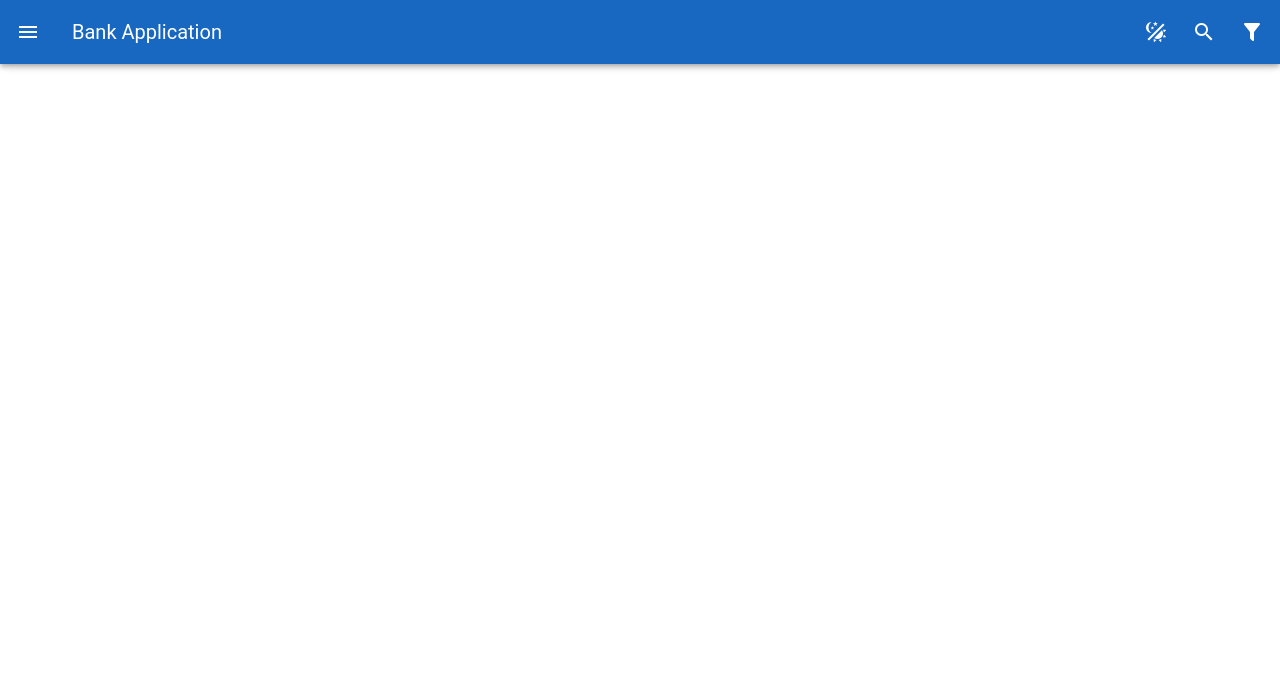
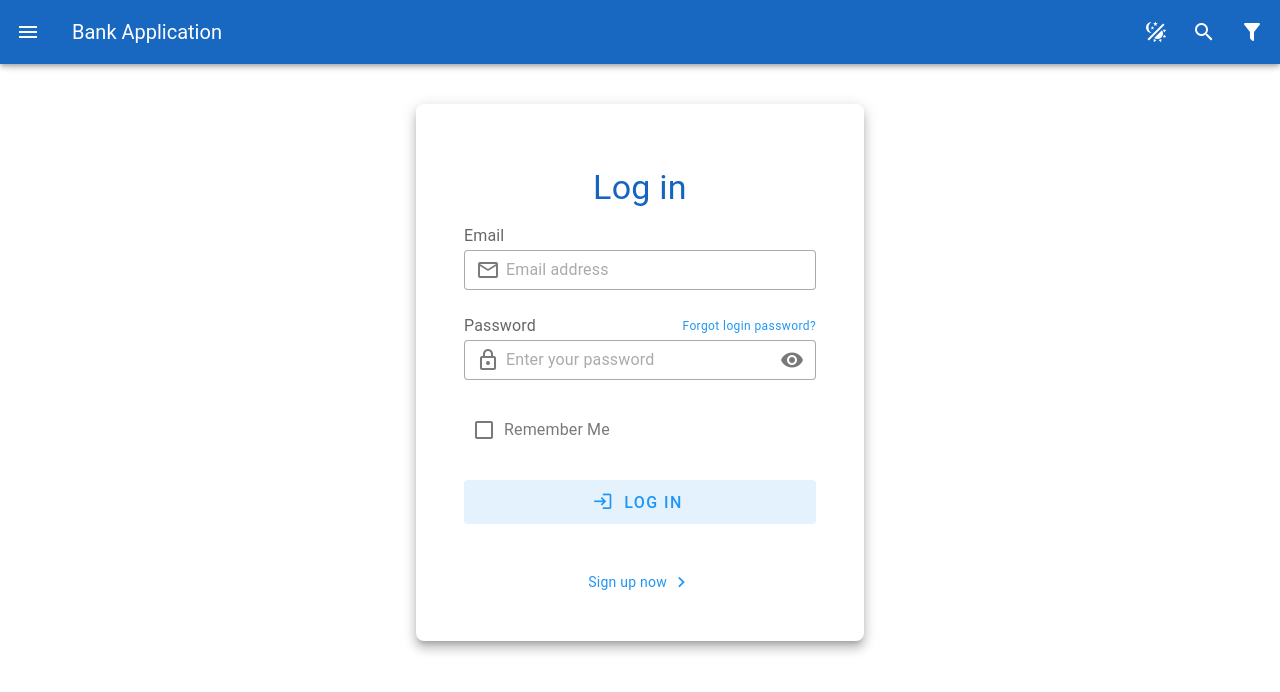
Before and after one commit to HabArt1978/vue-bank, a Vue app: page /login in a window 1280 px wide. Shown: the top 692 px of the page. Built offline with nearby package versions, Linux system fonts and the light colour scheme.

Commit message:
Добавил страницы ( Login, SingIn )

```diff
--- a/src/assets/library/library.ts
+++ b/src/assets/library/library.ts
@@ -7,19 +7,14 @@ const drawerItems: DrawerItems = [
     icon: 'mdi-home-city'
   },
   {
-    title: 'Account',
-    value: 'account',
-    icon: 'mdi-account'
+    title: 'About Me',
+    value: 'about-me',
+    icon: 'mdi-forum'
   },
   {
-    title: 'Account-group',
-    value: 'account-group',
-    icon: 'mdi-account-group-outline'
-  },
-  {
-    title: 'About Me',
-    value: 'about me',
-    icon: 'mdi-forum'
+    title: 'Login',
+    value: 'login',
+    icon: 'mdi-login'
   }
 ]
 
--- a/src/layouts/MainLayout/MainLayout.vue
+++ b/src/layouts/MainLayout/MainLayout.vue
@@ -13,7 +13,7 @@ const isDrawerOpen = ref(false)
 
     <Drawer v-model:is-open="isDrawerOpen" />
 
-    <v-main style="height: 100vh">
+    <v-main class="h-100">
       <slot />
     </v-main>
   </v-layout>
--- a/src/layouts/MainLayout/MainLayoutDrawer.vue
+++ b/src/layouts/MainLayout/MainLayoutDrawer.vue
@@ -1,11 +1,14 @@
 <script setup lang="ts">
 import { drawerItems } from '@/assets/library/library'
-import { defineModel } from "vue";
-import { useDisplay } from "vuetify";
+import { defineModel } from 'vue'
+import { useRouter } from 'vue-router'
+import { useDisplay } from 'vuetify'
 
 const isDrawerOpen = defineModel<boolean>('isOpen', { required: true })
 
 const { mobile } = useDisplay()
+
+const router = useRouter()
 </script>
 
 <template>
@@ -19,8 +22,15 @@ const { mobile } = useDisplay()
 
     <v-divider></v-divider>
 
-    <v-list v-for="(item, idx) in drawerItems" :key="idx">
-      <v-list-item :prepend-icon="item.icon" :title="item.title" :value="item.value"></v-list-item>
+    <v-list>
+      <v-list-item
+        v-for="(item, idx) in drawerItems"
+        :key="idx"
+        @click="router.push({ name: item.value })"
+        :prepend-icon="item.icon"
+        :title="item.title"
+        :value="item.value"
+      ></v-list-item>
     </v-list>
 
     <template v-slot:append>
--- a/src/router/index.ts
+++ b/src/router/index.ts
@@ -12,12 +12,22 @@ const router = createRouter({
       component: HomeView
     },
     {
-      path: '/about',
-      name: 'about',
+      path: '/about-me',
+      name: 'about-me',
       // route level code-splitting
       // this generates a separate chunk (About.[hash].js) for this route
       // which is lazy-loaded when the route is visited.
       component: () => import('../views/AboutView.vue')
+    },
+    {
+      path: '/login',
+      name: 'login',
+      component: () => import('../views/LogInView.vue')
+    },
+    {
+      path: '/sing-up',
+      name: 'sing-up',
+      component: () => import('../views/SingUpView.vue')
     }
   ]
 })
--- a/src/views/AboutView.vue
+++ b/src/views/AboutView.vue
@@ -4,7 +4,7 @@
 
 <template>
   <v-card-text>
-    <h1 style="color: blue">ABOUT VIEW</h1>
+    <h1 style="color: blue">ABOUT ME VIEW</h1>
 
     <p>
       Lorem ipsum dolor sit, amet consectetur adipisicing elit. Asperiores blanditiis excepturi
--- /dev/null
+++ b/src/views/LogInView.vue
@@ -0,0 +1,85 @@
+<script setup lang="ts">
+import { ref } from 'vue'
+
+const loginForm = ref({
+  email: '',
+  password: '',
+  remember: false
+})
+
+let visible = ref(false)
+</script>
+
+<template>
+  <div class="px-4">
+    <v-card class="mx-auto mt-10 pa-12 pb-8" elevation="8" max-width="448" rounded="lg">
+      <v-card-title class="text-center text-h4 text-blue-darken-3">Log in</v-card-title>
+
+      <v-form fast-fail @submit.prevent>
+        <div class="text-subtitle-1 text-medium-emphasis">Email</div>
+
+        <v-text-field
+          v-model="loginForm.email"
+          type="email"
+          density="compact"
+          placeholder="Email address"
+          prepend-inner-icon="mdi-email-outline"
+          variant="outlined"
+        ></v-text-field>
+
+        <div class="text-subtitle-1 text-medium-emphasis d-flex align-center justify-space-between">
+          Password
+
+          <RouterLink
+            class="text-caption text-decoration-none text-blue"
+            to="#"
+            rel="noopener noreferrer"
+            target="_blank"
+          >
+            Forgot login password?</RouterLink
+          >
+        </div>
+
+        <v-text-field
+          v-model="loginForm.password"
+          autocomplete="off"
+          :append-inner-icon="visible ? 'mdi-eye-off' : 'mdi-eye'"
+          :type="visible ? 'text' : 'password'"
+          density="compact"
+          placeholder="Enter your password"
+          prepend-inner-icon="mdi-lock-outline"
+          variant="outlined"
+          @click:append-inner="visible = !visible"
+        ></v-text-field>
+
+        <v-checkbox
+          v-model="loginForm.remember"
+          label="Remember Me"
+          color="orange-darken-3"
+        ></v-checkbox>
+
+        <v-btn
+          class="mb-8"
+          color="blue"
+          size="large"
+          variant="tonal"
+          prepend-icon="mdi-login"
+          block
+        >
+          Log In
+        </v-btn>
+      </v-form>
+
+      <v-card-text class="text-center">
+        <RouterLink
+          class="text-blue text-decoration-none"
+          to="/sing-up"
+          rel="noopener noreferrer"
+          target="_blank"
+        >
+          Sign up now <v-icon icon="mdi-chevron-right"></v-icon>
+        </RouterLink>
+      </v-card-text>
+    </v-card>
+  </div>
+</template>
--- /dev/null
+++ b/src/views/SingUpView.vue
@@ -0,0 +1,9 @@
+<script setup lang="ts">
+//
+</script>
+
+<template>
+  <v-card-text>
+    <h1 class="text-center text-red-darken-3" color="red-darken-3">Sing up View</h1>
+  </v-card-text>
+</template>
```
